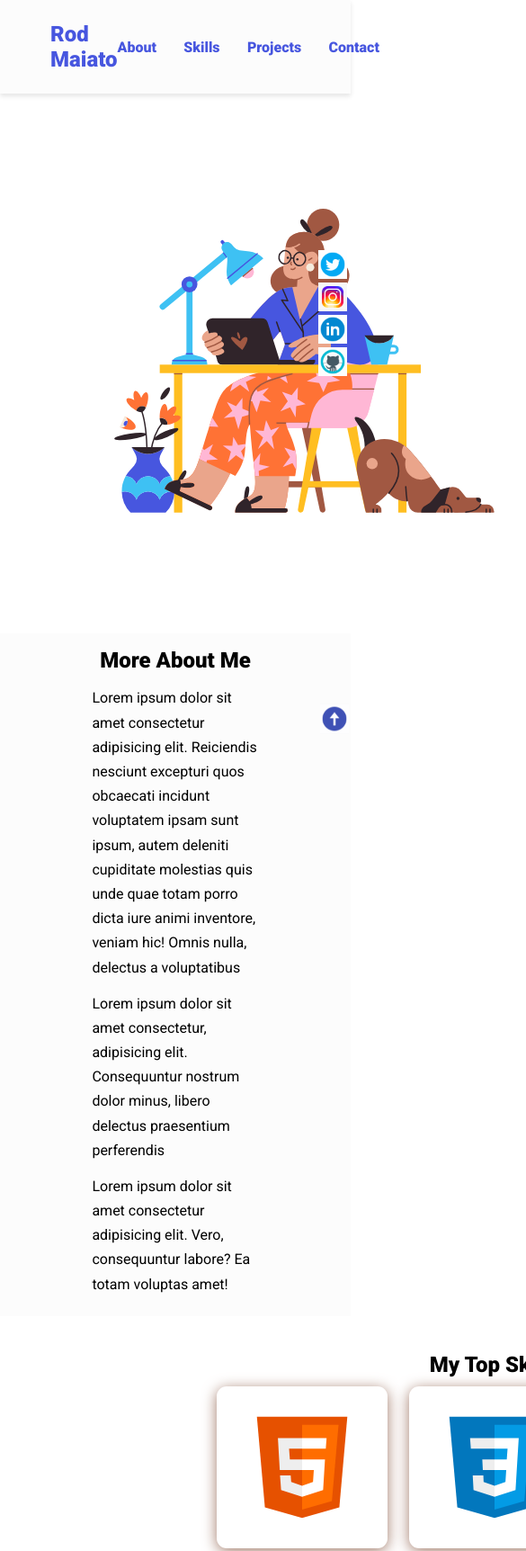
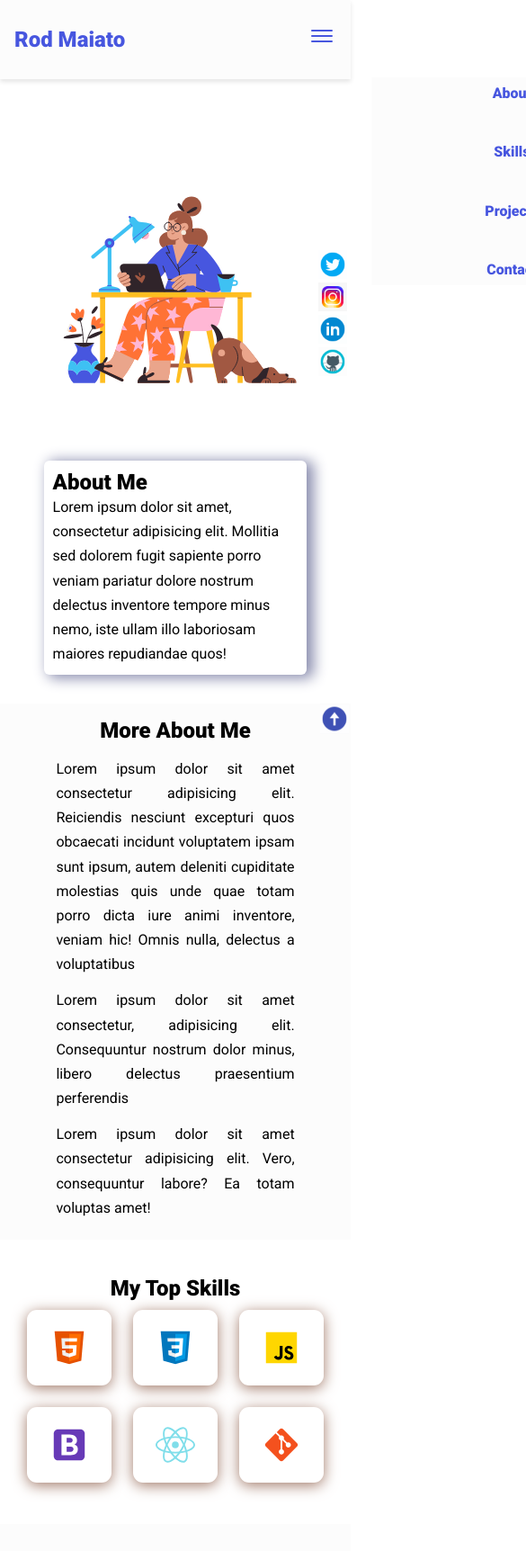
Before and after one commit to rodneymaiato/developer-portfolio, a plain HTML site: page index.html in a window 390 px wide. Shown: the top 1724 px of the page at 90% size, 585 px wide, since content can reach past the window. Drawn offline with nearby package versions, Linux system fonts and the light colour scheme.

Commit message:
completed tutorial and finished portfolio

```diff
--- a/assets/css/styles.css
+++ b/assets/css/styles.css
@@ -88,7 +88,7 @@ nav ul li {
   align-items: center;
   justify-content: center;
   gap: 2.5rem;
-  min-width: 68.75rem;
+  max-width: 68.75rem;
   margin: auto;
 }
 .hero-img {
@@ -120,7 +120,7 @@ nav ul li {
   padding: 0.4rem;
 }
 .skills {
-  min-width: 68.75rem;
+  max-width: 68.75rem;
   margin: auto;
   text-align: center;
   margin-top: 2.5rem;
@@ -255,3 +255,85 @@ i.scroll-up {
   height: 2rem;
 }
 /* MEDIA QUERIES */
+
+@media screen and (max-width: 720px) {
+  /*! changes reflects on screen with a width of 720px and below*/
+  nav {
+    padding: 1.5rem 1rem;
+  }
+  nav ul {
+    position: fixed;
+    background-color: var(--bg-color);
+    flex-direction: column;
+    top: 86px;
+    left: 10%;
+    width: 80%;
+    text-align: center;
+    transform: translateX(120%);
+    transition: transform 0.5s ease-in;
+  }
+  nav ul li {
+    margin: 8px;
+  }
+  .burger-menu {
+    display: block;
+  }
+  nav ul.show {
+    transform: translateX(0);
+  }
+  .hero {
+    margin-top: -4rem;
+    flex-direction: column;
+    gap: 0;
+  }
+  .hero img {
+    height: 37.5rem;
+    width: 30rem;
+  }
+  .bio {
+    margin-top: -7rem;
+    width: 20.5rem;
+  }
+  .more-about {
+    margin-top: 2rem;
+    padding: 1rem 3.5rem;
+  }
+  .more-about h2 {
+    text-align: center;
+  }
+  .more-about p {
+    text-align: justify;
+  }
+  .icon {
+    width: 5.875rem;
+    height: 5.25rem;
+  }
+  .projects-container {
+    flex-direction: column;
+  }
+  .project-container {
+    width: 20.75rem;
+  }
+  .contact-form-container {
+    max-width: 23.75rem;
+  }
+}
+/* ! RESPONSIVE CSS for small phones */
+@media screen and (max-width: 420px) {
+  .hero img {
+    height: 37.5rem;
+    width: 23rem;
+  }
+
+  .bio {
+    width: 18.3rem;
+  }
+
+  .project-container {
+    width: 17.875rem;
+  }
+
+  .contact-form-container {
+    max-width: 17.75rem;
+  }
+}
--- a/assets/js/app.js
+++ b/assets/js/app.js
@@ -9,3 +9,24 @@ scrollUp.addEventListener("click", () => {
     behavior: "smooth",
   });
 });
+
+// Nav hamburger selections
+
+const burger = document.querySelector("#burger-menu");
+const ul = document.querySelector("nav ul");
+const nav = document.querySelector("nav");
+
+burger.addEventListener("click", () => {
+  ul.classList.toggle("show");
+});
+
+// Close hamburger menu when a link is clicked
+
+// Select nav links
+const navLink = document.querySelectorAll(".nav-link");
+
+navLink.forEach((link) =>
+  link.addEventListener("click", () => {
+    ul.classList.remove("show");
+  })
+);
```
